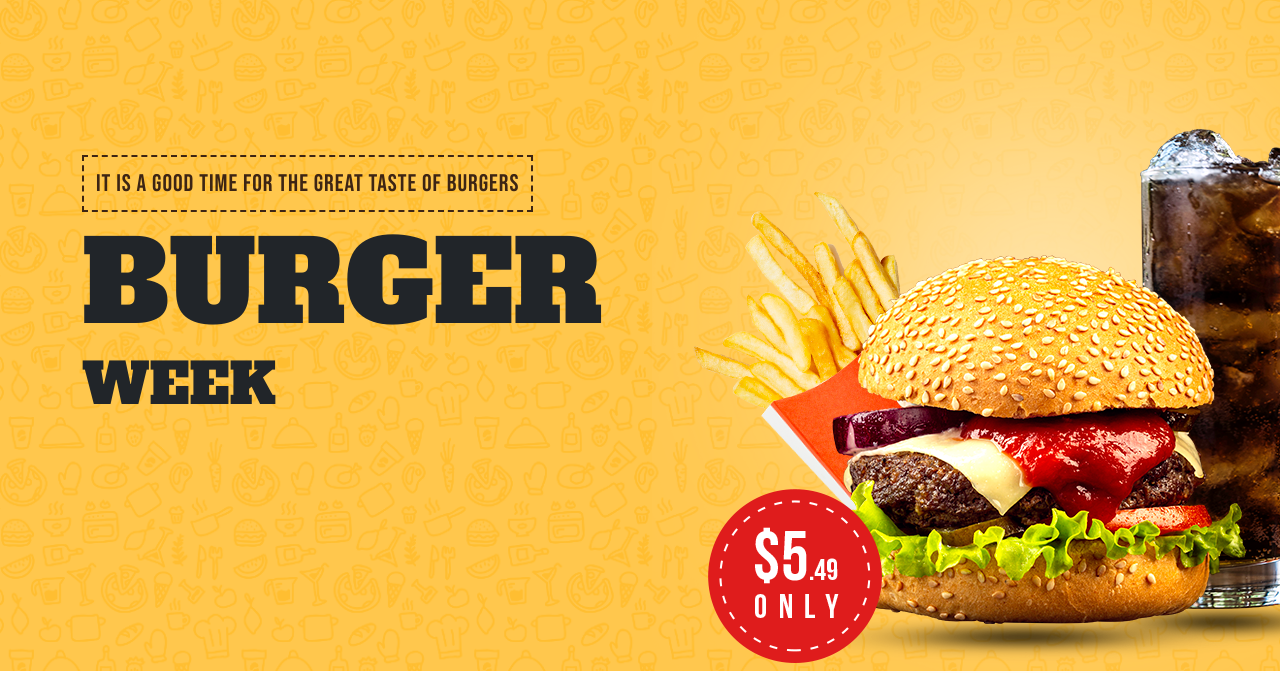
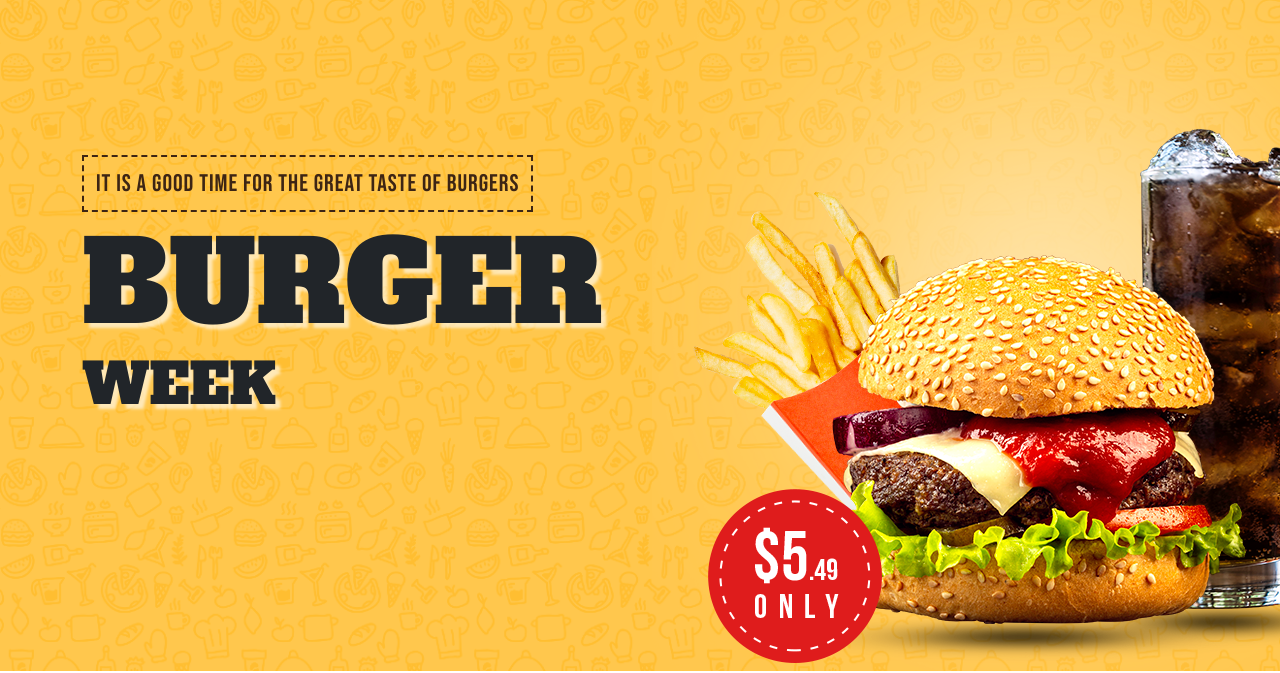
Before and after one commit to shakib53626/burgerhouse, a plain HTML site: page index.html in a window 1280 px wide. Shown: the part 129-802 px from the top of the page. Drawn offline with nearby package versions, Linux system fonts and the light colour scheme.

Commit message:
Add files via upload

```diff
--- a/css/style.css
+++ b/css/style.css
@@ -83,12 +83,14 @@ header{
 	font-family: 'Alfa Slab One', cursive;
 	font-size: 112px;
 	margin: 15px 0 0 0;
+	text-shadow: 5px 5px 3px rgba(255, 255, 255, 0.6);
 }
 .banner-1 h2{
 	font-family: 'Alfa Slab One', cursive;
 	font-size: 56px;
 	margin: 0;
 	padding: 0;
+	text-shadow: 5px 5px 3px rgba(255, 255, 255, 0.6);
 }
 .m-35{
 	margin-bottom: 37px;
```
